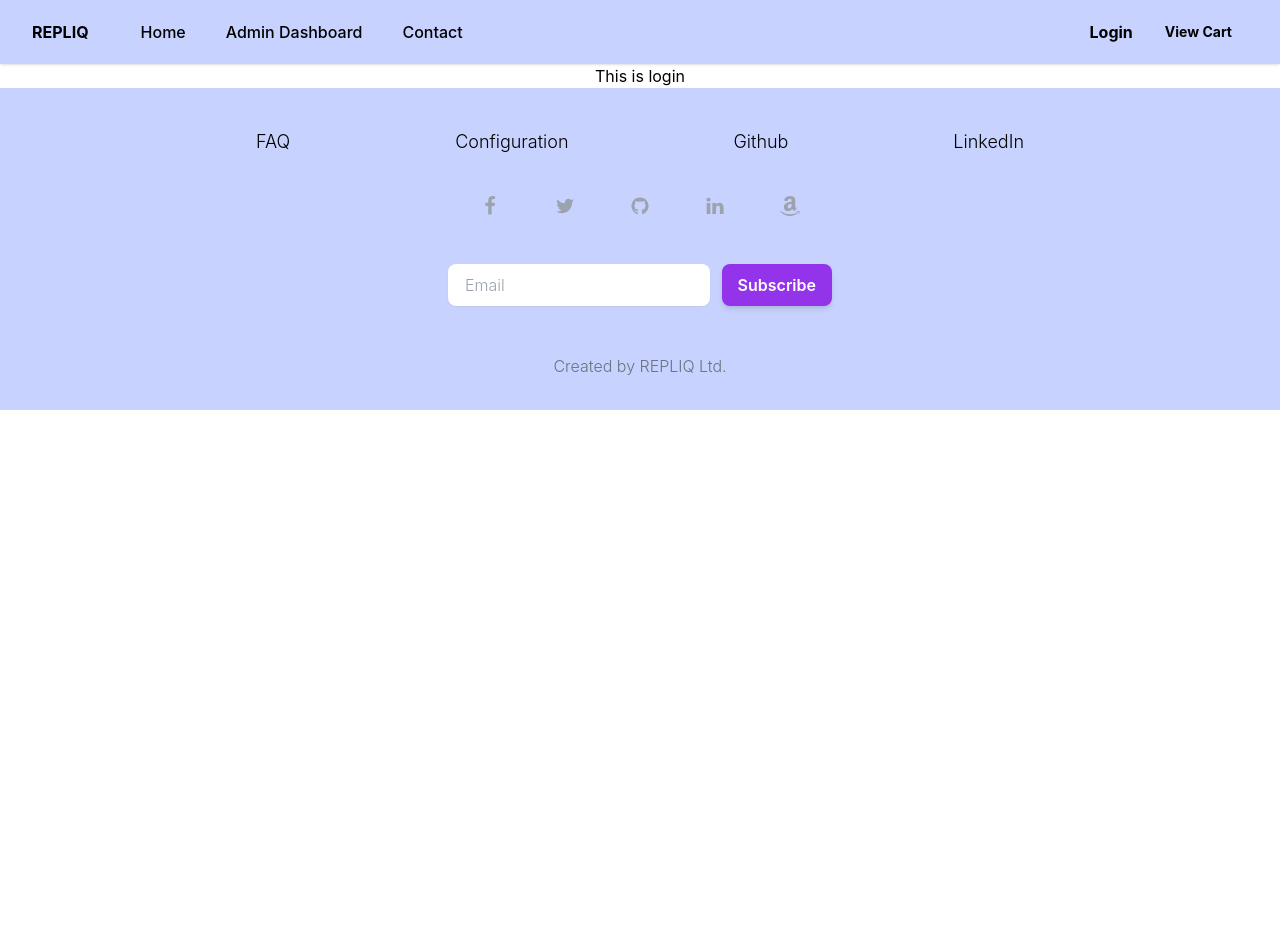
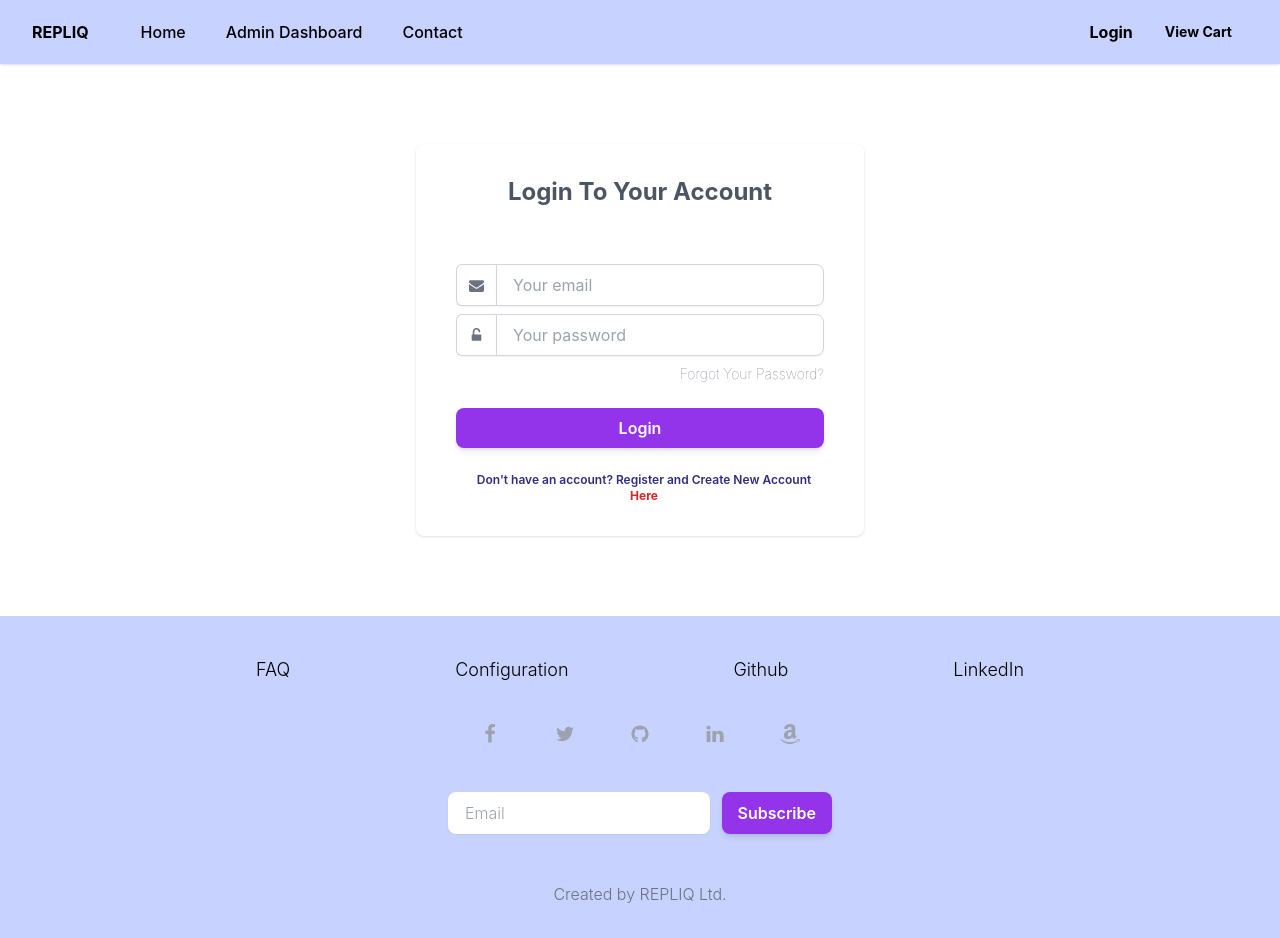
Before and after one commit to Sanzida-Alam-Sinthia/Repliq-e-commerce-website-client, a React (Create React App) app: page /login in a window 1280 px wide. Before the commit the page ends 800 px from the top, so only its background shows below. Built offline with nearby package versions, Linux system fonts and the light colour scheme.

Commit message:
login  implemeted

```diff
--- a/public/index.html
+++ b/public/index.html
@@ -1,14 +1,12 @@
 <!DOCTYPE html>
 <html lang="en">
+
 <head>
   <meta charset="utf-8" />
   <link rel="icon" href="%PUBLIC_URL%/favicon.ico" />
   <meta name="viewport" content="width=device-width, initial-scale=1" />
   <meta name="theme-color" content="#000000" />
-    <meta
-      name="description"
-      content="Web site created using create-react-app"
-    />
+  <meta name="description" content="Web site created using create-react-app" />
   <link rel="apple-touch-icon" href="%PUBLIC_URL%/logo192.png" />
   <!--
       manifest.json provides metadata used when your web app is installed on a
@@ -24,8 +22,9 @@
       work correctly both with client-side routing and a non-root public URL.
       Learn how to configure a non-root public URL by running `npm run build`.
     -->
-    <title>React App</title>
+  <title>Repliq E-Commerce Site</title>
 </head>
+
 <body>
   <noscript>You need to enable JavaScript to run this app.</noscript>
   <div id="root"></div>
@@ -40,4 +39,5 @@
       To create a production bundle, use `npm run build` or `yarn build`.
     -->
 </body>
+
 </html>
--- a/src/Pages/Home/Products/Product.js
+++ b/src/Pages/Home/Products/Product.js
@@ -13,19 +13,19 @@
                     <h1 class="text-2xl font-bold text-gray-900">
                         {name}
                     </h1>
-                    <p class="mt-2 text-md text-gray-600">
+                    <p class="mt-2 text-md text-black">
                         Seller Company : {seller} <br /> Stock Available:{stock}
                     </p>
                     <div class="flex mt-2 item-center">
-                        <svg class="w-5 h-5 text-gray-700 fill-current" viewBox="0 0 24 24">
+                        <svg class="w-5 h-5 text-gray-800 fill-current" viewBox="0 0 24 24">
                             <path d="M12 17.27L18.18 21L16.54 13.97L22 9.24L14.81 8.63L12 2L9.19 8.63L2 9.24L7.46 13.97L5.82 21L12 17.27Z">
                             </path>
                         </svg>
-                        <svg class="w-5 h-5 text-gray-700 fill-current" viewBox="0 0 24 24">
+                        <svg class="w-5 h-5 text-gray-800 fill-current" viewBox="0 0 24 24">
                             <path d="M12 17.27L18.18 21L16.54 13.97L22 9.24L14.81 8.63L12 2L9.19 8.63L2 9.24L7.46 13.97L5.82 21L12 17.27Z">
                             </path>
                         </svg>
-                        <svg class="w-5 h-5 text-gray-700 fill-current" viewBox="0 0 24 24">
+                        <svg class="w-5 h-5 text-gray-800 fill-current" viewBox="0 0 24 24">
                             <path d="M12 17.27L18.18 21L16.54 13.97L22 9.24L14.81 8.63L12 2L9.19 8.63L2 9.24L7.46 13.97L5.82 21L12 17.27Z">
                             </path>
                         </svg>
@@ -39,10 +39,10 @@
                         </svg>
                     </div>
                     <div class="flex justify-between mt-3 item-center">
-                        <h1 class="text-xl font-bold text-gray-700">
+                        <h1 class="text-xl font-bold text-gray-900">
                             ${price}
                         </h1>
-                        <button class="px-3 py-2 text-xs font-bold text-white uppercase bg-gray-800 rounded">
+                        <button class="px-3 py-2 text-xs font-bold text-white uppercase bg-indigo-900 rounded">
                             Add to Cart
                         </button>
                     </div>
--- a/src/Pages/Home/Products/Products.js
+++ b/src/Pages/Home/Products/Products.js
@@ -13,10 +13,10 @@
 
     return (
         <div className='justify-center'>
-            <div className='items-center text-center mb-10  text-yellow-400'>
+            <div className='items-center text-center mb-10'>
 
-                <h2 className=" items-center text-center text-4xl font-bold mb-10 text-indigo-800"> Our Popular Products</h2>
-                <p className='text-lg text-indigo-900 font-semibold'>I mainly work in meaningful events as Photographer. Here are some of my services: </p>
+                <h2 className=" items-center text-center text-4xl font-bold mb-10 text-black"> Our Popular Products</h2>
+                <p className='text-lg text-indigo-900 font-semibold'> Here are some of our popular products: </p>
             </div>
             <div className='grid gap-6 grid-cols-1 md:grid-cols-2 lg:grid-cols-3 lg:m-12 p-10'>
                 {
--- a/src/Pages/Login/Login.js
+++ b/src/Pages/Login/Login.js
@@ -1,10 +1,63 @@
 import React from 'react';
+import { Link } from 'react-router-dom';
 
 const Login = () => {
     return (
-        <div>
-            <h2>This is login</h2>
+        <div className='md:flex md:justify-center m-10'>
+            <div class="flex flex-col w-full max-w-md mt-10 mb-10 px-4 py-8 bg-white rounded-lg shadow dark:bg-gray-800 sm:px-6 md:px-8 lg:px-10">
+                <div class="self-center mb-6 text-xl font-bold text-gray-600 sm:text-2xl dark:text-white">
+                    Login To Your Account
+                </div>
+                <div class="mt-8">
+                    <form action="#" autoComplete="off">
+                        <div class="flex flex-col mb-2">
+                            <div class="flex relative ">
+                                <span class="rounded-l-md inline-flex  items-center px-3 border-t bg-white border-l border-b  border-gray-300 text-gray-500 shadow-sm text-sm">
+                                    <svg width="15" height="15" fill="currentColor" viewBox="0 0 1792 1792" xmlns="http://www.w3.org/2000/svg">
+                                        <path d="M1792 710v794q0 66-47 113t-113 47h-1472q-66 0-113-47t-47-113v-794q44 49 101 87 362 246 497 345 57 42 92.5 65.5t94.5 48 110 24.5h2q51 0 110-24.5t94.5-48 92.5-65.5q170-123 498-345 57-39 100-87zm0-294q0 79-49 151t-122 123q-376 261-468 325-10 7-42.5 30.5t-54 38-52 32.5-57.5 27-50 9h-2q-23 0-50-9t-57.5-27-52-32.5-54-38-42.5-30.5q-91-64-262-182.5t-205-142.5q-62-42-117-115.5t-55-136.5q0-78 41.5-130t118.5-52h1472q65 0 112.5 47t47.5 113z">
+                                        </path>
+                                    </svg>
+                                </span>
+                                <input type="text" id="sign-in-email" class=" rounded-r-lg flex-1 appearance-none border border-gray-300 w-full py-2 px-4 bg-white text-gray-700 placeholder-gray-400 shadow-sm text-base focus:outline-none focus:ring-2 focus:ring-purple-600 focus:border-transparent" placeholder="Your email" />
+                            </div>
+                        </div>
+                        <div class="flex flex-col mb-6">
+                            <div class="flex relative ">
+                                <span class="rounded-l-md inline-flex  items-center px-3 border-t bg-white border-l border-b  border-gray-300 text-gray-500 shadow-sm text-sm">
+                                    <svg width="15" height="15" fill="currentColor" viewBox="0 0 1792 1792" xmlns="http://www.w3.org/2000/svg">
+                                        <path d="M1376 768q40 0 68 28t28 68v576q0 40-28 68t-68 28h-960q-40 0-68-28t-28-68v-576q0-40 28-68t68-28h32v-320q0-185 131.5-316.5t316.5-131.5 316.5 131.5 131.5 316.5q0 26-19 45t-45 19h-64q-26 0-45-19t-19-45q0-106-75-181t-181-75-181 75-75 181v320h736z">
+                                        </path>
+                                    </svg>
+                                </span>
+                                <input type="password" id="sign-in-email" class=" rounded-r-lg flex-1 appearance-none border border-gray-300 w-full py-2 px-4 bg-white text-gray-700 placeholder-gray-400 shadow-sm text-base focus:outline-none focus:ring-2 focus:ring-purple-600 focus:border-transparent" placeholder="Your password" />
+                            </div>
+                        </div>
+                        <div class="flex items-center mb-6 -mt-4">
+                            <div class="flex ml-auto">
+                                <a href="#" class="inline-flex text-xs font-thin text-gray-500 sm:text-sm dark:text-gray-100 hover:text-gray-700 dark:hover:text-white">
+                                    Forgot Your Password?
+                                </a>
+                            </div>
+                        </div>
+                        <div class="flex w-full">
+                            <button type="submit" class="py-2 px-4  bg-purple-600 hover:bg-purple-700 focus:ring-purple-500 focus:ring-offset-purple-200 text-white w-full transition ease-in duration-200 text-center text-base font-semibold shadow-md focus:outline-none focus:ring-2 focus:ring-offset-2  rounded-lg ">
+                                Login
+                            </button>
+                        </div>
+                    </form>
+                </div>
+                <div class="flex items-center justify-center mt-6">
+                    <a href="#" target="_blank" class="inline-flex items-center text-xs font-thin text-center text-gray-500 hover:text-gray-700 dark:text-gray-100 dark:hover:text-white">
+                        <span class="ml-2 font-semibold text-indigo-900">
+                            <h2> Don't have an account? Register and Create New Account <Link to='/register' className='text-red-600 font-bold'>Here</Link></h2>
+                        </span>
+                    </a>
+                </div>
+            </div>
+
         </div>
+
+
     );
 };
 
```
Lines whose indentation alone changed are shown as unchanged.
